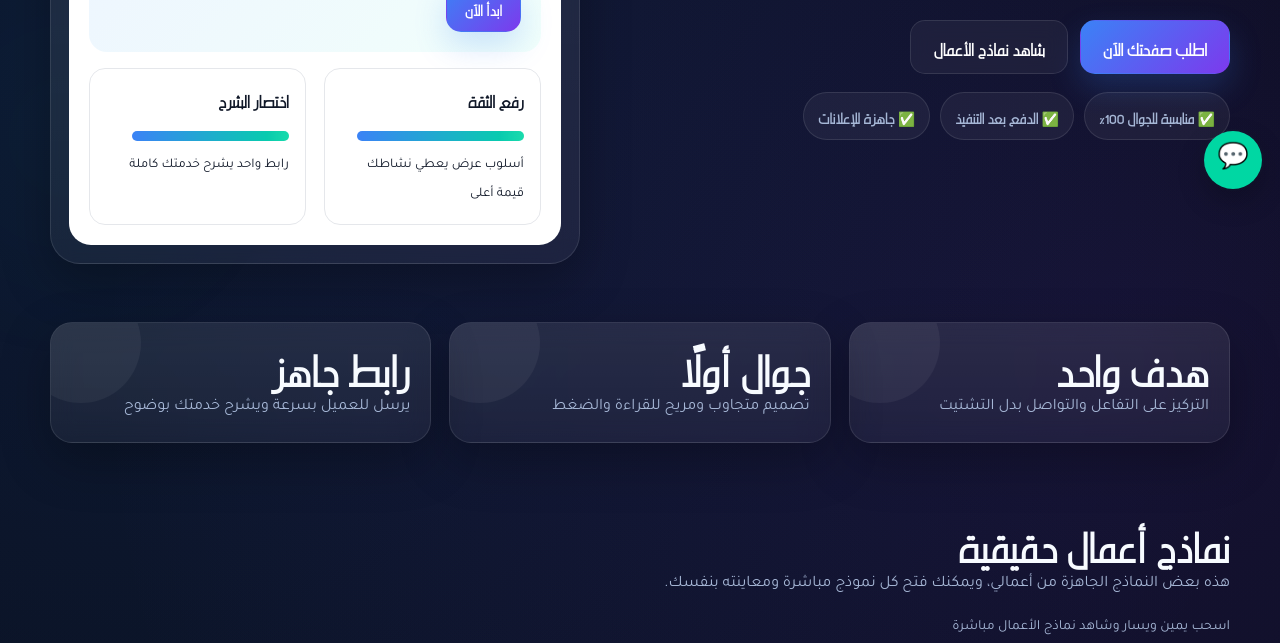
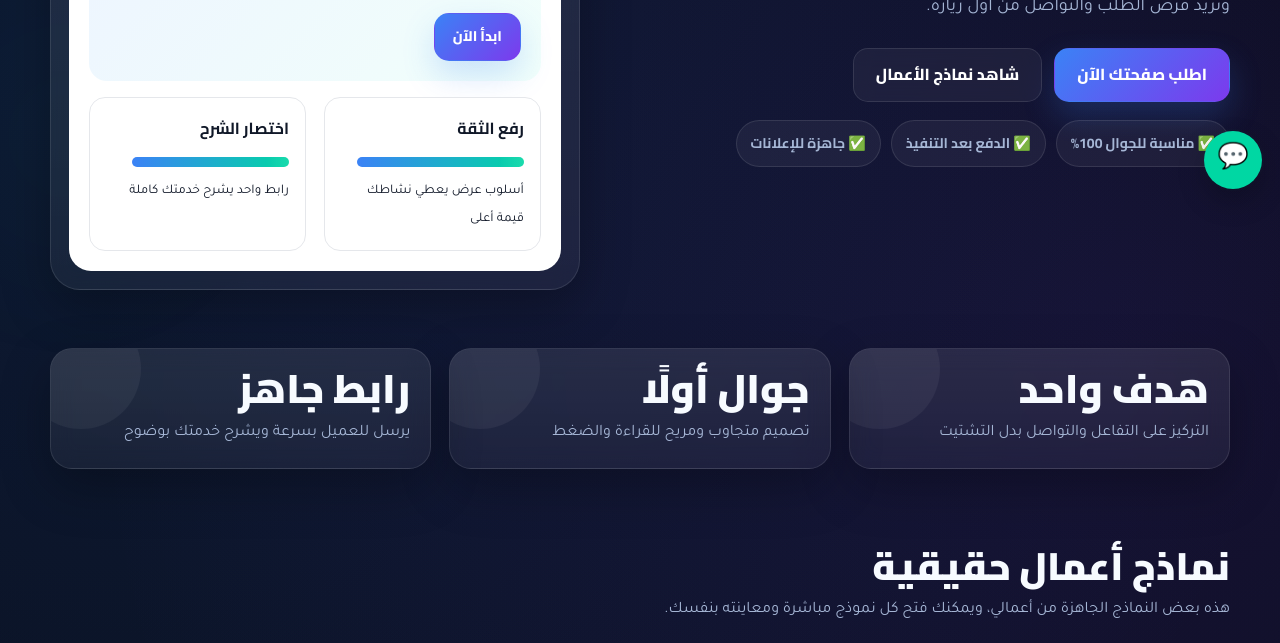
Before and after one commit to AbduallhCods/landing-page, a plain HTML site: page index.html in a window 1280 px wide. Shown: the part 593-1236 px from the top of the page. Drawn offline with Linux system fonts and the light colour scheme.

Commit message:
Update index.html

```diff
--- a/index.html
+++ b/index.html
@@ -18,21 +18,13 @@
   <!-- إذا وفرت ملف خط Omar لاحقًا، فك التعليق وعدّل المسار -->
 
   <style>
-    @font-face {
-  font-family: 'Omar';
-  src: url('./fonts/Omar-Regular-1.ttf') format('truetype');
-  font-weight: normal;
-  font-style: normal;
-  font-display: swap;
-}
+
   </style>
 
 
   <link rel="preconnect" href="https://fonts.googleapis.com">
-  <link rel="preconnect" href="https://fonts.gstatic.com" crossorigin>
-  <link
-    href="https://fonts.googleapis.com/css2?family=Tajawal:wght@400;500;700;800;900&display=swap"
-    rel="stylesheet"
+<link rel="preconnect" href="https://fonts.gstatic.com" crossorigin>
+<link href="https://fonts.googleapis.com/css2?family=Cairo:wght@700;800;900&family=Tajawal:wght@400;500;700;800;900&display=swap" rel="stylesheet">
   >
 
   <style>
@@ -53,7 +45,7 @@
       --r-xl:30px;
       --r-lg:22px;
       --r-md:16px;
-      --title-font:'Omar','Tajawal',system-ui,sans-serif;
+      --title-font:'Cairo','Tajawal',system-ui,sans-serif;
       --body-font:'Tajawal',system-ui,sans-serif;
     }
 
```
